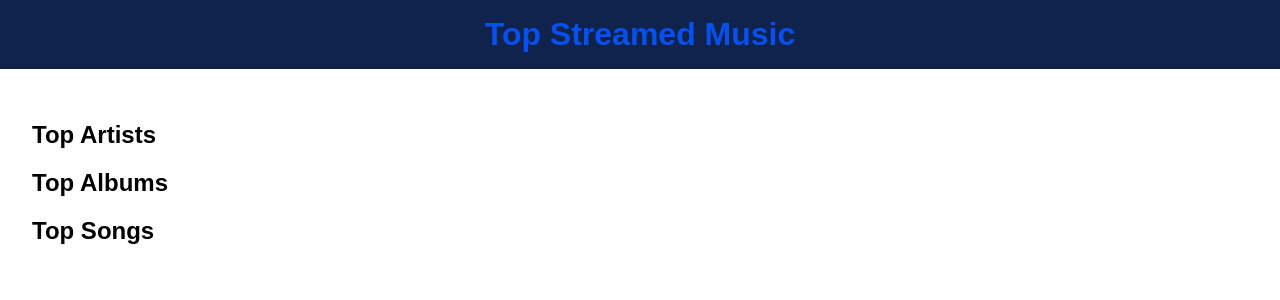
After one commit to cadenweigel/StreamStats, a Flask app: page /data in a window 1280 px wide. The commit adds this page. Shown: the top 300 px of the page. Run offline with Flask 3, Linux system fonts and the light colour scheme; data that the repository does not hold is empty.

Commit message:
basic api to print top 10 artists, songs, albums

```diff
--- /dev/null
+++ b/app/__init__.py
@@ -0,0 +1,3 @@
+from flask import Flask
+
+app = Flask(__name__)
--- a/app/api.py
+++ b/app/api.py
@@ -0,0 +1,75 @@
+from flask import Flask, jsonify, render_template
+import sqlite3
+from app import app
+
+DB_PATH = "database/streams.db"
+
+@app.route("/")
+def index():
+    return render_template("index.html")
+
+def get_top_artists():
+    conn = sqlite3.connect(DB_PATH)
+    cursor = conn.cursor()
+    cursor.execute("""
+        SELECT artist_name, streams FROM Artists
+        ORDER BY streams DESC
+        LIMIT 10;
+    """)
+    results = cursor.fetchall()
+    conn.close()
+    return [{"name": row[0], "streams": row[1]} for row in results]
+
+def get_top_albums():
+    conn = sqlite3.connect(DB_PATH)
+    cursor = conn.cursor()
+    cursor.execute("""
+        SELECT Albums.album_name, Artists.artist_name, Albums.streams
+        FROM Albums
+        JOIN Artists ON Albums.artist_id = Artists.artist_id
+        ORDER BY Albums.streams DESC
+        LIMIT 10;
+    """)
+    results = cursor.fetchall()
+    conn.close()
+    return [
+        {"name": row[0], "artist": row[1], "streams": row[2]}
+        for row in results
+    ]
+
+def get_top_songs():
+    conn = sqlite3.connect(DB_PATH)
+    cursor = conn.cursor()
+    cursor.execute("""
+        SELECT Songs.song_name, Artists.artist_name, Songs.streams
+        FROM Songs
+        JOIN Artists ON Songs.artist_id = Artists.artist_id
+        ORDER BY Songs.streams DESC
+        LIMIT 10;
+    """)
+    results = cursor.fetchall()
+    conn.close()
+    return [
+        {"name": row[0], "artist": row[1], "streams": row[2]}
+        for row in results
+    ]
+
+@app.route("/data.json", methods=["GET"])
+def get_data():
+    return jsonify({
+        "top_artists": get_top_artists(),
+        "top_albums": get_top_albums(),
+        "top_songs": get_top_songs()
+    })
+
+if __name__ == "__main__":
+    app.run(debug=True)
+
+@app.route("/data", methods=["GET"])
+def data_page():
+    return render_template(
+        "data.html",
+        top_artists=get_top_artists(),
+        top_albums=get_top_albums(),
+        top_songs=get_top_songs()
+    )
--- /dev/null
+++ b/app/static/css/styles.css
@@ -0,0 +1,23 @@
+:root {
+    --main-color: #0750ed;       /* light blue */
+    --secondary-color: #10234d;  /* dark blue */
+    --text-light: #ffffff;
+}
+
+body {
+    margin: 0;
+    font-family: Arial, sans-serif;
+    background-color: #ffffff;
+    color: #000000;
+}
+
+header {
+    background-color: var(--secondary-color);
+    padding: 1rem;
+    text-align: center;
+}
+
+header h1 {
+    margin: 0;
+    color: var(--main-color);
+}
--- /dev/null
+++ b/app/templates/data.html
@@ -0,0 +1,42 @@
+<!DOCTYPE html>
+<html lang="en">
+<head>
+  <meta charset="UTF-8">
+  <title>Top Streamed Music</title>
+  <link rel="stylesheet" href="{{ url_for('static', filename='css/styles.css') }}">
+</head>
+<body>
+  <header>
+    <h1>Top Streamed Music</h1>
+  </header>
+
+  <main style="padding: 2rem;">
+    <section>
+      <h2>Top Artists</h2>
+      <ul>
+        {% for artist in top_artists %}
+          <li>{{ artist.name }} — {{ artist.streams }} streams</li>
+        {% endfor %}
+      </ul>
+    </section>
+
+    <section>
+      <h2>Top Albums</h2>
+      <ul>
+        {% for album in top_albums %}
+          <li>{{ album.name }} by {{ album.artist }} — {{ album.streams }} streams</li>
+        {% endfor %}
+      </ul>
+    </section>
+
+    <section>
+      <h2>Top Songs</h2>
+      <ul>
+        {% for song in top_songs %}
+          <li>{{ song.name }} by {{ song.artist }} — {{ song.streams }} streams</li>
+        {% endfor %}
+      </ul>
+    </section>
+  </main>
+</body>
+</html>
--- a/run.py
+++ b/run.py
@@ -1,11 +1,18 @@
 from flask import Flask, render_template
 import os
 
-app = Flask(__name__, template_folder="app/templates")  # Explicitly set the template directory
+app = Flask(
+    __name__,
+    template_folder="app/templates",
+    static_folder="app/static"
+)
 
 @app.route("/")
 def home():
     return render_template("index.html")
 
+from app import app  # grabs it from app/__init__.py
+from app import api  # registers the routes
+
 if __name__ == "__main__":
     app.run(debug=True)
```
Also changed, not shown: app/templates/index.html (+8 -1 lines).
